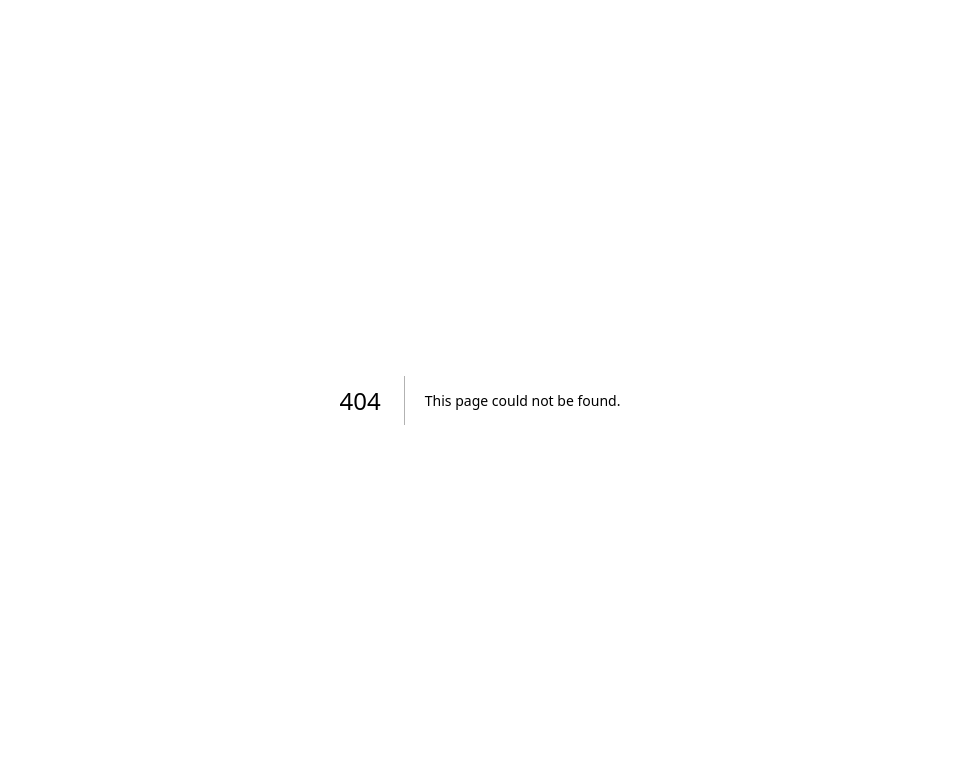
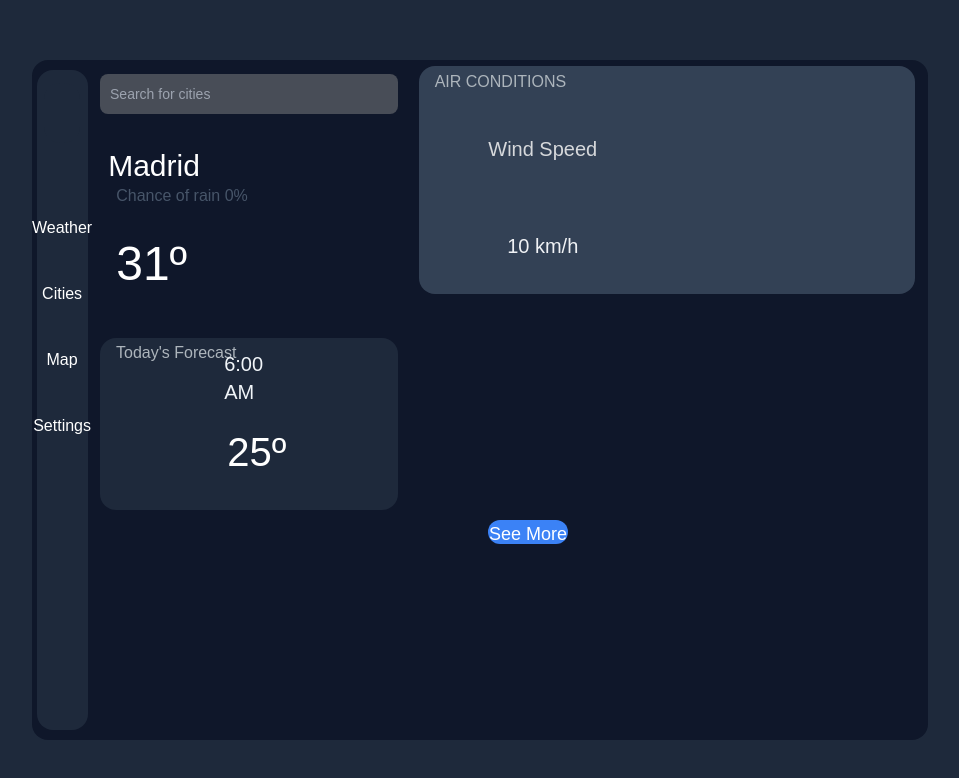
Before and after one commit to AquaPor/frontend, a Next.js app in the folder amartuvshin/: page /task2 in a window 1280 px wide. Before the commit this address had no page. Shown: the top 778 px of the page, without its empty margins (160-1119 px from the left). Built offline with nearby package versions, Linux system fonts and the light colour scheme.

Commit message:
newupdate

```diff
--- /dev/null
+++ b/amartuvshin/pages/task2.js
@@ -0,0 +1,133 @@
+// components/Weather.js
+import React from 'react';
+
+const Weather = () => {
+  return (
+    <div className="h-[100vh] w-[100%] bg-slate-800 flex justify-center items-center">
+      <div className="h-[85vh] w-[70%] bg-slate-900 rounded rounded-[2vh] flex">
+        {/* Sidebar */}
+        <div className="h-[100%] w-[10%] rounded rounded-[2vh] flex justify-center items-center">
+          <div className="h-[97%] w-[85%] bg-slate-800 rounded rounded-[2vh]">
+            {/* Wind Icon */}
+            <div className="h-[13%] w-[100%] rounded rounded-[2vh] flex justify-center items-center">
+              <div className="h-[70%] w-[70%] bg-slate-800 rounded rounded-[2vh] flex justify-center items-center text-3xl text-[#8193a1]">
+                <i className="fa-solid fa-wind"></i>
+              </div>
+            </div>
+            {/* Weather */}
+            <div className="mt-10 h-[10%] w-[100%] rounded rounded-[2vh]">
+              <div className="h-[30%] w-[100%] rounded rounded-[2vh] justify-center items-center text-3xl flex item-end justify-center text-white">
+                <i className="fa-solid fa-cloud"></i>
+              </div>
+              <div className="flex justify-center items-start text-white">
+                <p>Weather</p>
+              </div>
+            </div>
+            {/* Cities */}
+            <div className="h-[10%] w-[100%] rounded rounded-[2vh]">
+              <div className="h-[30%] w-[100%] rounded rounded-[2vh] justify-center items-center text-3xl flex item-end justify-center text-[#5f696e]">
+                <i className="fa-solid fa-bars"></i>
+              </div>
+              <div className="flex justify-center items-start text-white">
+                <p>Cities</p>
+              </div>
+            </div>
+            {/* Map */}
+            <div className="h-[10%] w-[100%] rounded rounded-[2vh]">
+              <div className="h-[30%] w-[100%] rounded rounded-[2vh] justify-center items-center text-3xl flex item-end justify-center text-[#5f696e]">
+                <i className="fa-solid fa-map"></i>
+              </div>
+              <div className="flex justify-center items-start text-white">
+                <p>Map</p>
+              </div>
+            </div>
+            {/* Settings */}
+            <div className="h-[10%] w-[100%] rounded rounded-[2vh]">
+              <div className="h-[30%] w-[100%] rounded rounded-[2vh] justify-center items-center text-3xl flex item-end justify-center text-[#5f696e]">
+                <i className="fa-solid fa-sliders"></i>
+              </div>
+              <div className="flex justify-center items-start text-white">
+                <p>Settings</p>
+              </div>
+            </div>
+          </div>
+        </div>
+        {/* Main Weather Information */}
+        <div className="h-[100%] w-[60%] rounded rounded-[2vh] flex flex-col">
+          {/* Search Input */}
+          <div className="h-[10%] w-[100%] flex justify-center items-center">
+            <input
+              type="text"
+              id="first_name"
+              className="bg-[#484d57] text-[#484d57] text-sm rounded-lg block w-[95%] p-2.5"
+              placeholder="Search for cities"
+              required
+            />
+          </div>
+
+          {/* Weather and Forecast Section */}
+          <div className="h-[25vh] w-[100%] flex">
+            <div className="h-[100%] w-[50%]">
+              <div className="h-[50%] w-[100%]">
+                <h1 className="text-bold text-white text-3xl pl-4 pt-5">Madrid</h1>
+                <h3 className="text-bold text-slate-600 pl-6">Chance of rain 0%</h3>
+              </div>
+              <div className="h-[50%] w-[100%]">
+                <h1 className="text-[6vh] text-bold text-white pl-6">31º</h1>
+              </div>
+            </div>
+            <div className="h-[100%] w-[50%] text-[21vh] text-yellow-500 flex justify-center items-center">
+              <i className="fa-solid fa-sun"></i>
+            </div>
+          </div>
+          {/* Today's Forecast */}
+          <div className="h-[24vh] w-[100%] rounded rounded-[2vh] flex justify-center items-center">
+            <div className="h-[90%] w-[95%] bg-slate-800 rounded rounded-[2vh] flex items-center flex-col">
+              <div className="h-[15%] w-[100%] flex items-center">
+                <h1 className="ml-4 mt-1 text-[#adb5bc] text-bold text-md">Today's Forecast</h1>
+              </div>
+              <div className="h-[85%] w-[100%] rounded rounded-[2vh] flex justify-around">
+                {/* Hourly Forecast */}
+                <div className="h-[100%] w-[16.6%] rounded rounded-[2vh]">
+                  <div className="h-[20%] w-[100%] flex justify-center items-center text-slate-100 text-bold text-xl">6:00 AM</div>
+                  <div className="h-[30%] w-[100%] flex justify-center items-center text-white text-6xl">
+                    <i className="fa-solid fa-cloud"></i>
+                  </div>
+                  <div className="h-[20%] w-[100%] pl-4 text-[5vh] text-bold text-white flex justify-center items-center">
+                    <h1>25º</h1>
+                  </div>
+                </div>
+                {/* Repeat for other hourly forecasts */}
+              </div>
+            </div>
+          </div>
+        </div>
+        {/* Side Panel */}
+        <div className="h-[30vh] w-[100%] rounded rounded-[2vh] flex flex-col justify-center items-center">
+          <button className="h-[3vh] w-[10vh] bg-blue-500 rounded rounded-xl absolute bottom-[32vh] right-[69vh] text-white text-lg">
+            See More
+          </button>
+          <div className="h-[95%] w-[95%] bg-slate-700 rounded rounded-[2vh]">
+            <div className="h-[15%] w-[100%] rounded rounded-[2vh]">
+              <h1 className="ml-4 pt-1 text-[#adb5bc] text-bold text-md">AIR CONDITIONS</h1>
+            </div>
+            <div className="h-[85%] w-[100%] rounded rounded-[2vh] flex">
+              {/* Air Conditions */}
+              <div className="h-[100%] w-[50%] rounded rounded-[2vh]">
+                <div className="h-[50%] w-[100%] flex justify-center items-center text-[#d6d8db] text-xl">
+                  <h1>Wind Speed</h1>
+                </div>
+                <div className="h-[50%] w-[100%] flex justify-center items-center text-[#f0f2f5] text-xl">
+                  <h1>10 km/h</h1>
+                </div>
+              </div>
+              {/* Repeat for other air conditions */}
+            </div>
+          </div>
+        </div>
+      </div>
+    </div>
+  );
+};
+
+export default Weather;
```
Also changed, not shown: 1 other file (tests, documents, lock files or other folders).
